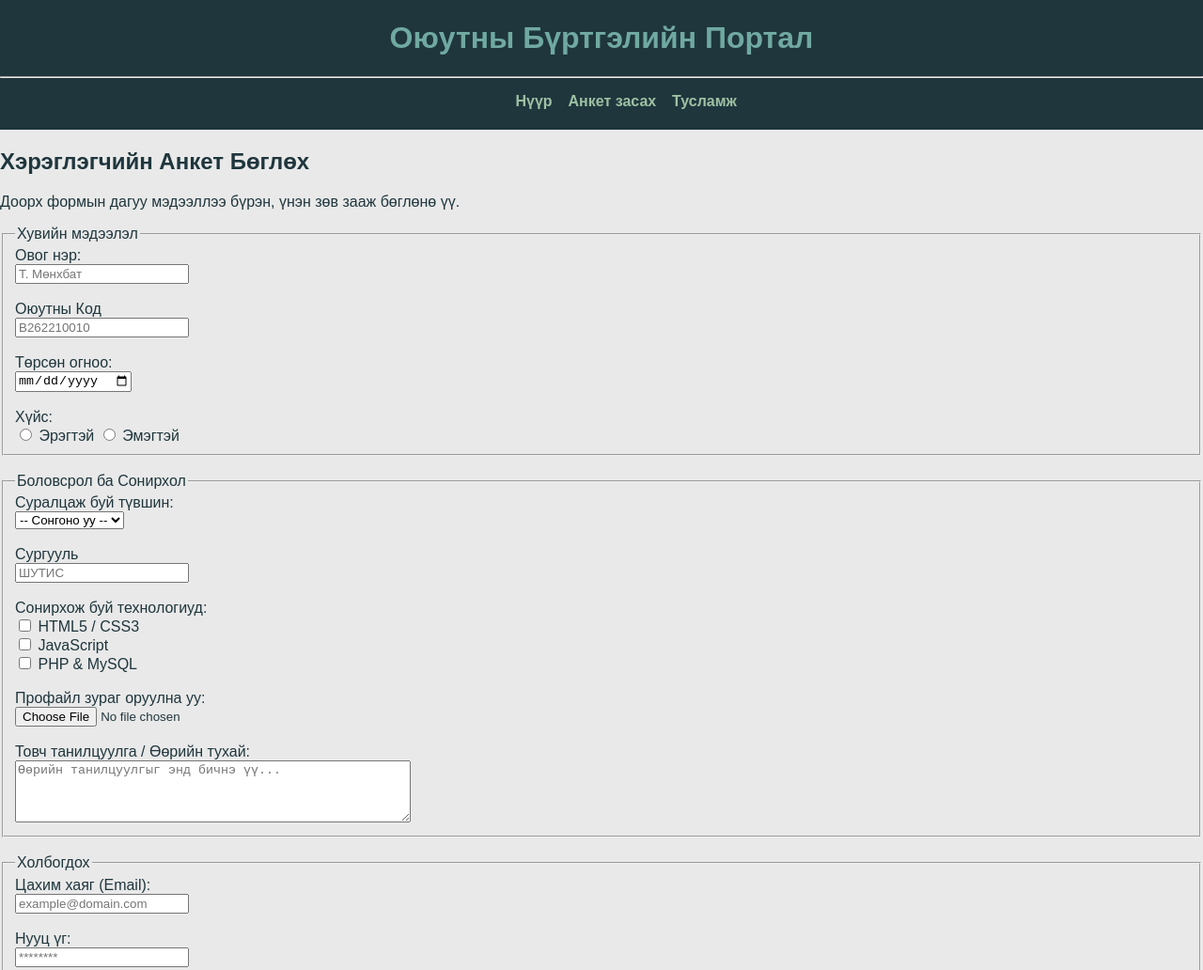
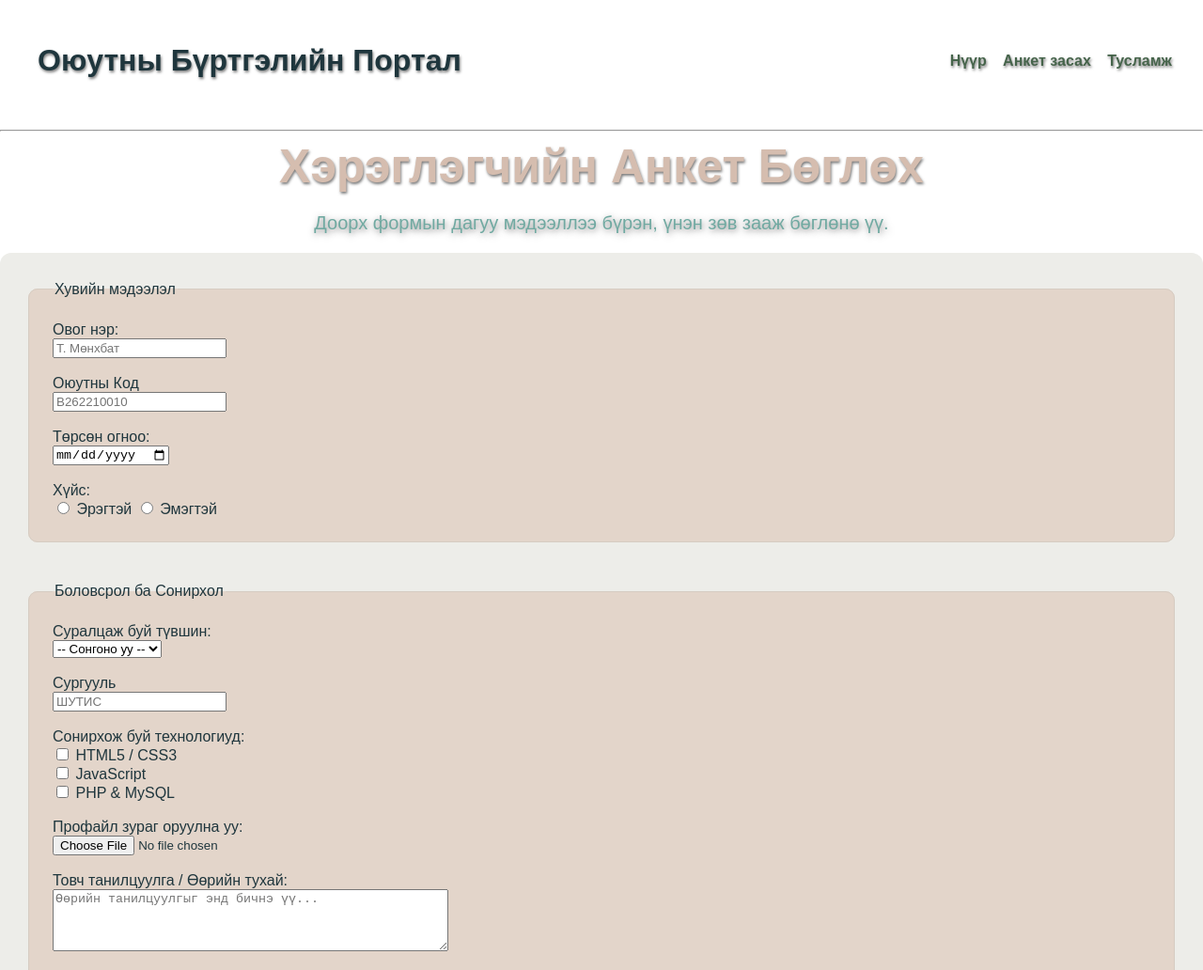
Before and after one commit to CatHere14/web-development-lab, a plain HTML site: page lab02/index.html in a window 1280 px wide. Shown: the top 1032 px of the page at 94% size. Drawn offline with Linux system fonts and the light colour scheme.

Commit message:
updated look v1

```diff
--- a/lab02/index.html
+++ b/lab02/index.html
@@ -11,7 +11,6 @@
     <header>
         <h1>Оюутны Бүртгэлийн Портал</h1>
         <!-- Навигацийн цэс -->
-        <hr>
         <nav>
             <ul class="headerul">
                 <a href="../index.html">Нүүр</a>
@@ -24,8 +23,9 @@
     <main>
         <article>
             <section>
-                <h2>Хэрэглэгчийн Анкет Бөглөх</h2>
-                <p>Доорх формын дагуу мэдээллээ бүрэн, үнэн зөв зааж бөглөнө үү.</p>
+                <hr>
+                <h2 class="anket">Хэрэглэгчийн Анкет Бөглөх</h2>
+                <p class="main-sec-p">Доорх формын дагуу мэдээллээ бүрэн, үнэн зөв зааж бөглөнө үү.</p>
                 <!-- Форм энд байрлана -->
                  <form action="#" method="POST" enctype="multipart/form-data">
                     <!-- 1-р бүлэг: Хувийн мэдээлэл -->
--- a/lab02/style.css
+++ b/lab02/style.css
@@ -4,33 +4,61 @@
     --tropical-teal: #70A9A1;
     --muted-teal: #9EC1A3;
     --tea-green: #CFE0C3;
+    --parchment: #EDEDE9;
+    --bone: #D6CCC2;
+    --linen: #f5ebe0;
+    --almond-cream: #e3d5ca;
+    --almond-silk: #D5BDAF;
 }
 body {
     margin: 0;
-    background-color: #E9E9E9;
+    background-color:#ffffff;
     color: var(--jet-black);
     font-family: "Poppins", sans-serif;
 }
-header {
-    text-align: center;
-    position: sticky;
-    padding-top: 1px;
-    padding-bottom: 5px;
-    top: 0%;
-    left: 0%;
-    width: 100%;
-    background-color: var(--jet-black);
-    color: var(--tropical-teal);
-    box-shadow: 0 2px 5px srgb(0,0,0,0.1);
-}
-.headerul {
-    font-family: "Poppins", sans-serif;
-    font-weight: bold;
-    color: var(--muted-teal);
-    box-sizing: border-box;
-}
 a {
-    color: var(--muted-teal);
+    color: #46644b;
     text-decoration: none;
     margin-left: 1%;
 }
+header {
+    display: flex;
+    align-items: center;
+    justify-content: space-between;
+    font-weight: bold;
+    padding: 25px 40px;
+    text-shadow: 1px 2px 3px #00000083;
+}
+.headerul {
+    display: flex;
+    flex-direction: row;
+    gap: 15px;
+    align-items: center;
+    white-space: nowrap;
+}
+.anket {
+    color: var(--almond-silk);
+    margin: 0;
+    font-size: 50px;
+    font-weight: 700;
+    text-align: center;
+    text-shadow: 1px 2px 3px #00000083;
+}
+.main-sec-p {
+    font-size: 20px;
+    text-align: center;
+    color: var(--tropical-teal);
+    text-shadow: 1px 2px 7px #00000085;
+}
+form {
+    background-color: var(--parchment);
+    padding: 30px;
+    border-radius: 12px;
+}
+fieldset {
+    margin: 0 0 25px 0;
+    padding: 25px;
+    border: 1px solid #D6CCC2;
+    border-radius: 10px;
+    background-color: var(--almond-cream);
+}
```
